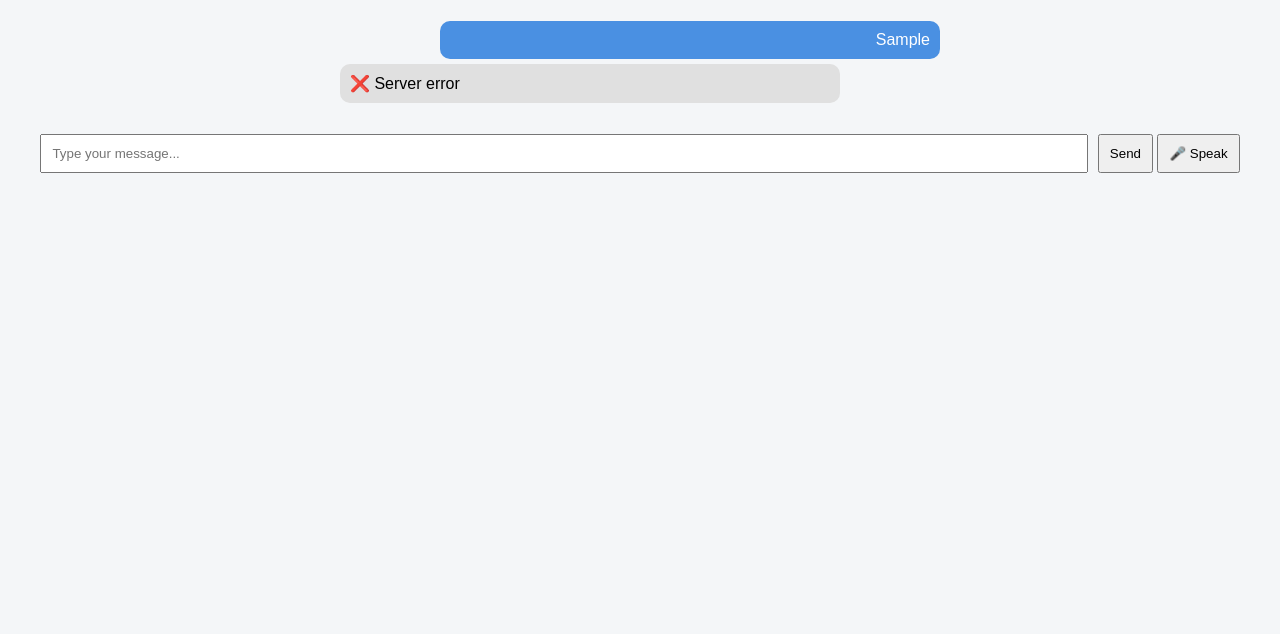
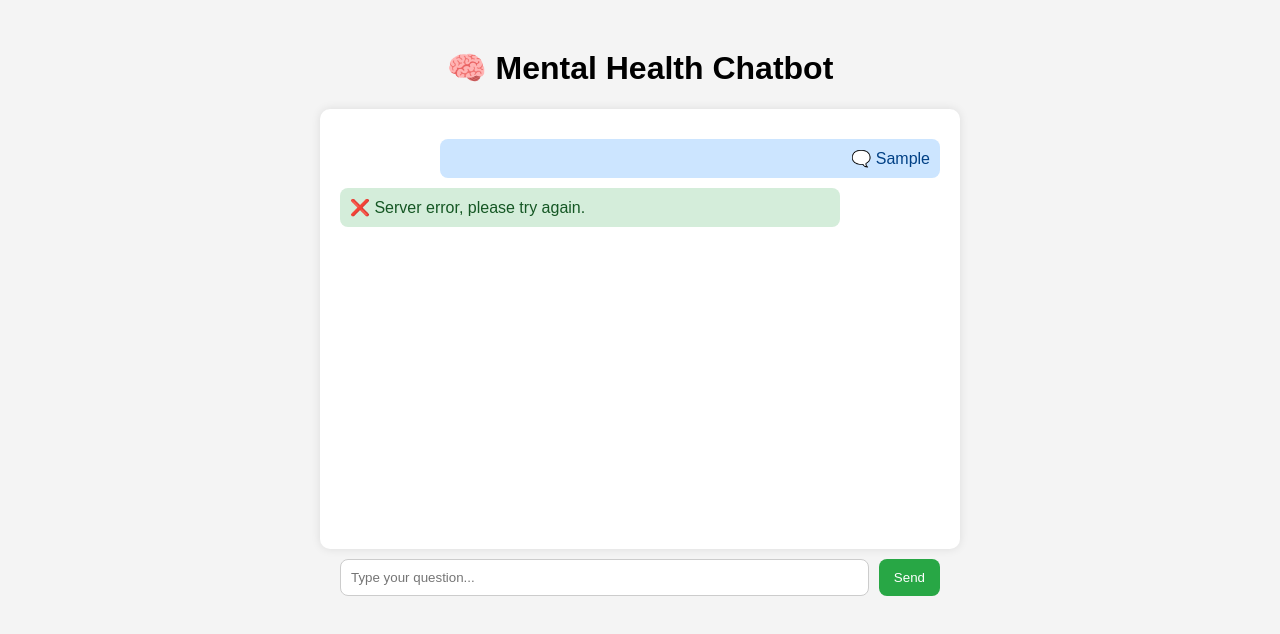
Before and after one commit to aster28/mental_health, a website: page public/index.html in a window 1280 px wide. Both pictures are taken after typing "Sample" into the empty fields and a click on the button "Send". Drawn offline with Linux system fonts and the light colour scheme; no server answers.

Commit message:
fixed syntax error

```diff
--- a/public/index.html
+++ b/public/index.html
@@ -1,82 +1,66 @@
 <!DOCTYPE html>
-<html lang="en">
+<html>
 <head>
   <meta charset="UTF-8">
+  <title>Mental Health Chatbot</title>
   <meta name="viewport" content="width=device-width, initial-scale=1.0">
-  <title>Mental Health Chatbot</title>
-  <link rel="manifest" href="manifest.json">
-  <meta name="theme-color" content="#4a90e2">
   <style>
-    body { font-family: Arial, sans-serif; background: #f4f6f8; margin: 0; padding: 0; }
-    #chat { max-width: 600px; margin: auto; padding: 1rem; }
-    .message { padding: 10px; margin: 5px 0; border-radius: 10px; max-width: 80%; }
-    .user { background: #4a90e2; color: #fff; text-align: right; margin-left: auto; }
-    .bot { background: #e0e0e0; color: #000; text-align: left; margin-right: auto; }
-    input { width: 80%; padding: 10px; margin-right: 5px; }
-    button { padding: 10px; }
+    body { font-family: Arial, sans-serif; padding: 20px; background:#f4f4f4; }
+    #chat { max-width: 600px; margin: auto; background:white; padding:20px; border-radius:10px; height:400px; overflow-y:auto; box-shadow: 0 0 10px rgba(0,0,0,0.1);}
+    .message { margin: 10px 0; padding:10px; border-radius:8px; max-width:80%; }
+    .user { background:#cce5ff; color:#004085; margin-left:auto; text-align:right; }
+    .bot { background:#d4edda; color:#155724; margin-right:auto; text-align:left; }
+    #inputArea { max-width: 600px; margin:auto; display:flex; margin-top:10px; }
+    #message { flex:1; padding:10px; border-radius:8px; border:1px solid #ccc; }
+    #send { padding:10px 15px; margin-left:10px; border:none; border-radius:8px; background:#28a745; color:white; cursor:pointer; }
+    #send:hover { background:#218838; }
   </style>
 </head>
 <body>
+  <h1 style="text-align:center;">🧠 Mental Health Chatbot</h1>
   <div id="chat"></div>
-  <div style="text-align:center; margin-top:10px;">
-    <input type="text" id="message" placeholder="Type your message..."/>
-    <button onclick="sendMessage()">Send</button>
-    <button onclick="startVoice()">🎤 Speak</button>
+
+  <div id="inputArea">
+    <input type="text" id="message" placeholder="Type your question...">
+    <button id="send">Send</button>
   </div>
 
   <script>
-    const chat = document.getElementById('chat');
-    const input = document.getElementById('message');
+    const chat = document.getElementById("chat");
+    const messageInput = document.getElementById("message");
+    const sendButton = document.getElementById("send");
 
-    // Display message in chat
+    async function sendMessage() {
+      const text = messageInput.value.trim();
+      if (!text) return;
+      appendMessage("user", "🗨️ " + text);
+      messageInput.value = "";
+
+      try {
+        const response = await fetch("/chat", {
+          method: "POST",
+          headers: { "Content-Type": "application/json" },
+          body: JSON.stringify({ message: text })
+        });
+        const data = await response.json();
+        appendMessage("bot", "🤖 " + data.reply);
+      } catch (err) {
+        appendMessage("bot", "❌ Server error, please try again.");
+      }
+    }
+
     function appendMessage(sender, text) {
-      const div = document.createElement('div');
-      div.className = 'message ' + sender;
-      div.innerText = text;
+      const div = document.createElement("div");
+      div.className = "message " + sender;
+      div.textContent = text;
       chat.appendChild(div);
       chat.scrollTop = chat.scrollHeight;
     }
 
-    // Send message to server
-    async function sendMessage() {
-      const message = input.value.trim();
-      if (!message) return;
-      appendMessage('user', message);
-      input.value = '';
-
-      try {
-        const res = await fetch('/chat', {
-          method: 'POST',
-          headers: { 'Content-Type': 'application/json' },
-          body: JSON.stringify({ message })
-        });
-        const data = await res.json();
-        appendMessage('bot', data.reply);
-        speak(data.reply); // Speak the bot response
-      } catch(err) {
-        appendMessage('bot', "❌ Server error");
-      }
-    }
-
-    // Voice recognition
-    const recognition = new (window.SpeechRecognition || window.webkitSpeechRecognition)();
-    recognition.lang = "en-US";
-    function startVoice() { recognition.start(); }
-    recognition.onresult = function(event) {
-      const text = event.results[0][0].transcript;
-      input.value = text;
-      sendMessage();
-    }
-
-    // Text-to-Speech
-    function speak(text) {
-      const utter = new SpeechSynthesisUtterance(text);
-      utter.lang = "en-US";
-      window.speechSynthesis.speak(utter);
-    }
-
-    // Press Enter to send
-    input.addEventListener('keypress', (e) => { if(e.key === 'Enter') sendMessage(); });
+    sendButton.onclick = sendMessage;
+    messageInput.addEventListener("keypress", e => {
+      if (e.key === "Enter") sendMessage();
+    });
   </script>
 </body>
 </html>
```
Also changed, not shown: data.json (+6 -1 lines), server.js (+34 -25 lines).
